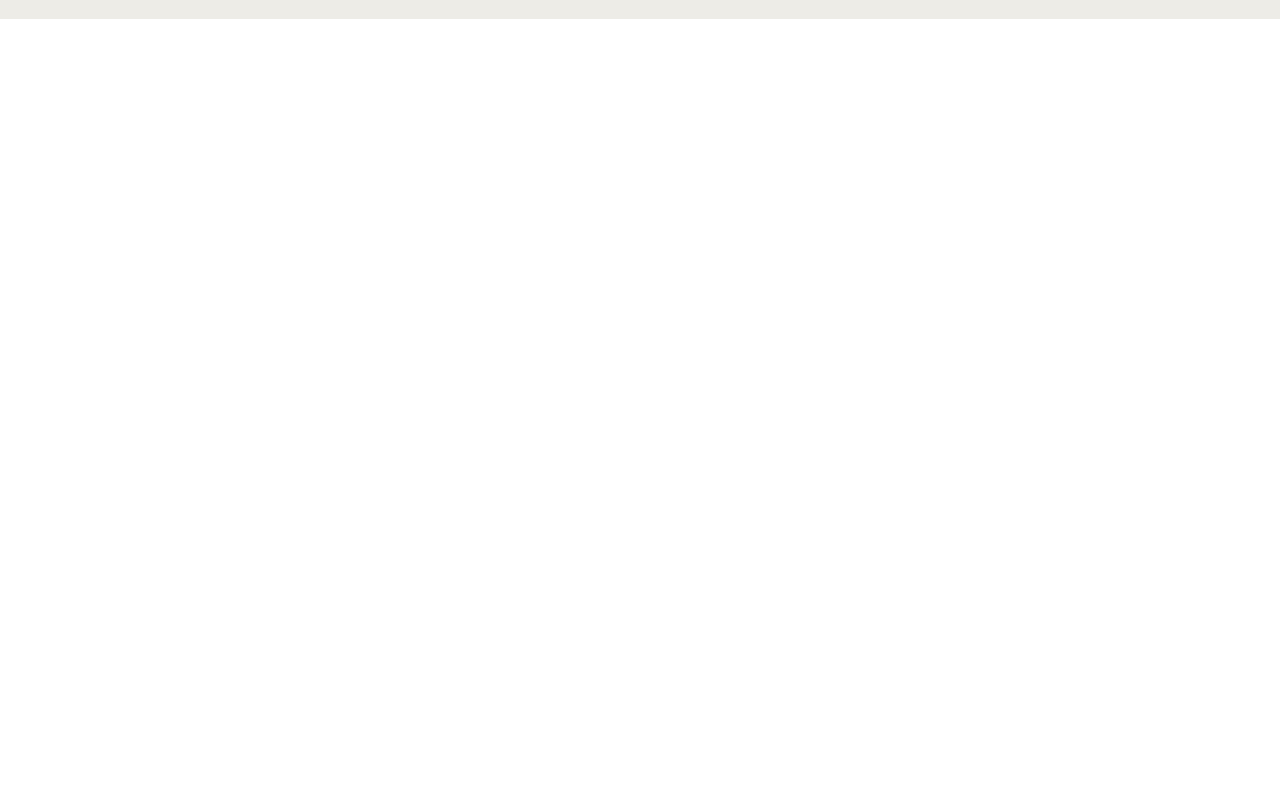
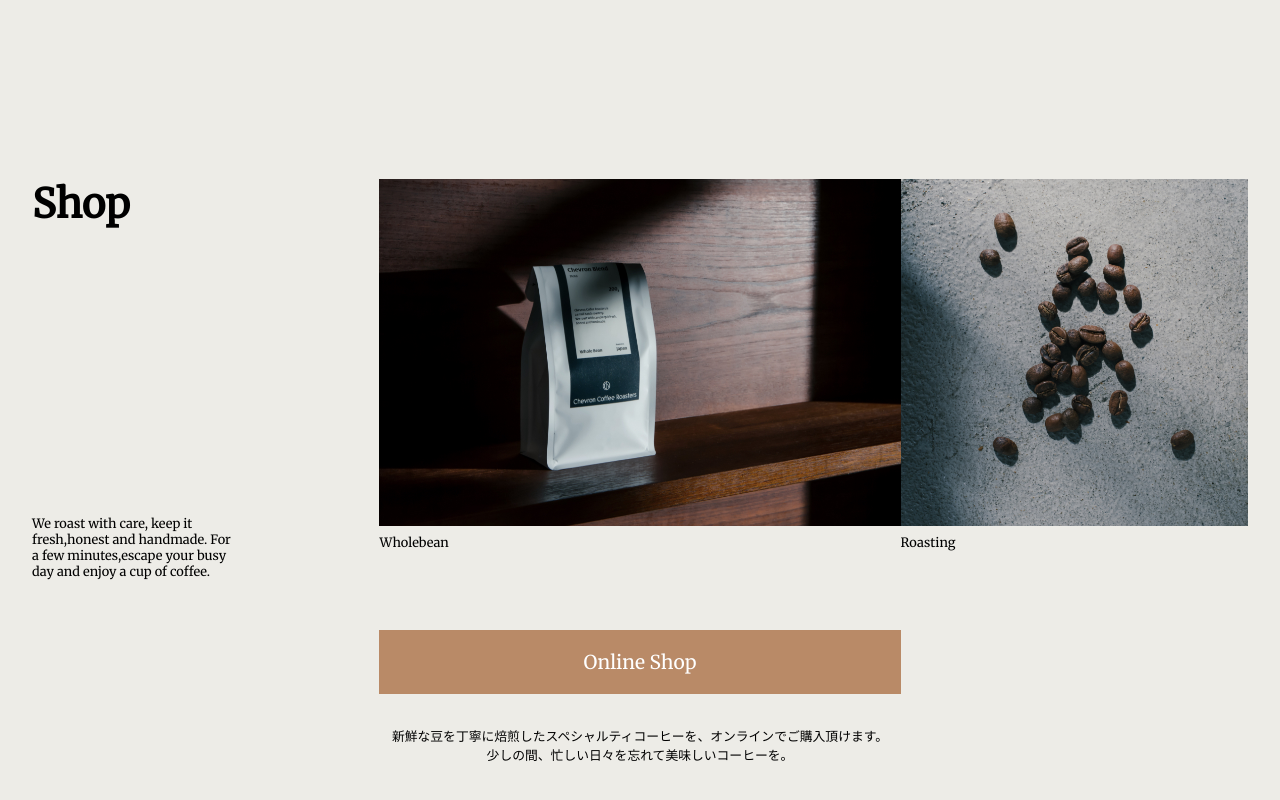
Before and after one commit to Shiho317/upgraded-doodle, a React (Create React App) app: page / in a window 1280 px wide. Shown: the part 3213-4013 px from the top of the page. Before the commit the page ends 3232 px from the top, so only its background shows below. Built offline with nearby package versions, Linux system fonts and the light colour scheme; a web font is replaced by a local one.

Commit message:
added shop

```diff
--- a/src/App.js
+++ b/src/App.js
@@ -1,6 +1,7 @@
 import About from './components/about/About';
 import Header from './components/Header';
 import Menu from './components/menu/Menu';
+import Shop from './components/shop/Shop';
 import Top from './components/top/Top';
 
 function App() {
@@ -10,6 +11,7 @@ function App() {
       <Top />
       <About />
       <Menu />
+      <Shop />
     </div>
   );
 }
--- a/src/components/menu/Menu.style.js
+++ b/src/components/menu/Menu.style.js
@@ -4,25 +4,28 @@ export const MenuCont = styled.div`
   position: relative;
   display: flex;
   padding: 2rem;
+  padding-bottom: 10rem;
   justify-content: space-between;
-  background: ${props => props.theme.color.cream};
+  background: ${(props) => props.theme.color.cream};
 
   h2 {
     font-size: 2.5rem;
+    flex: 1;
   }
-`
+`;
 
 export const MenuDetails = styled.div`
   display: flex;
   flex-direction: column;
   gap: 5rem;
-`
+  flex: 2.5;
+`;
 
 export const CoffeeImages = styled.div`
   display: flex;
   align-items: center;
   gap: 1rem;
-`
+`;
 
 export const Coffee = styled.div`
   width: 320px;
@@ -38,10 +41,9 @@ export const Coffee = styled.div`
   p {
     font-size: 0.8rem;
   }
-`
+`;
 
 export const OtherMenu = styled.div`
-
   h3 {
     letter-spacing: 1.5px;
     font-size: 1rem;
@@ -49,13 +51,13 @@ export const OtherMenu = styled.div`
   }
 
   .add-info {
-    color: #9B9A91;
+    color: #9b9a91;
     font-size: 0.8rem;
   }
-`
+`;
 
 export const OtherMenuTop = styled.div`
-  border-top: 1px solid ${props => props.theme.color.black};
+  border-top: 1px solid ${(props) => props.theme.color.black};
   height: 10rem;
   padding: 1rem 0;
   display: grid;
@@ -65,10 +67,10 @@ export const OtherMenuTop = styled.div`
     letter-spacing: 1.5px;
     font-size: 1.8rem;
   }
-`
+`;
 
 export const OtherMenuDetails = styled.div`
-  border-top: 1px solid #D9D9D9;
+  border-top: 1px solid #d9d9d9;
   height: 10rem;
   padding: 1rem 0;
   display: grid;
@@ -78,14 +80,14 @@ export const OtherMenuDetails = styled.div`
     letter-spacing: 1.5px;
     font-size: 1.8rem;
   }
-`
+`;
 
 export const DrinkTemp = styled.div`
   display: flex;
   flex-direction: column;
   align-items: center;
   gap: 1rem;
-`
+`;
 
 export const DrinkSize = styled.div`
   display: flex;
@@ -93,4 +95,4 @@ export const DrinkSize = styled.div`
   align-items: flex-end;
   justify-content: flex-start;
   gap: 1rem;
-`
+`;
--- a/src/components/shop/Shop.jsx
+++ b/src/components/shop/Shop.jsx
@@ -1,9 +1,43 @@
-import React from 'react'
+import React from "react";
+import { ThemeProvider } from "styled-components";
+import { theme } from "../../styles/Theme";
+import { ImageTitle, ItemImages, ShopBtn, ShopCont, ShopDetails, ShopTitle } from "./Shop.style";
+import bean from "../../img/bean_2x.jpg";
+import roasting from "../../img/roasting_2x.jpg";
 
 const Shop = () => {
   return (
-    <div>Shop</div>
-  )
-}
+    <ThemeProvider theme={theme}>
+      <ShopCont>
+        <ShopTitle>
+          <h2>Shop</h2>
+          <p>
+            We roast with care, keep it fresh,honest and handmade. For a few
+            minutes,escape your busy day and enjoy a cup of coffee.
+          </p>
+        </ShopTitle>
+        <ShopDetails>
+          <ItemImages>
+            <ImageTitle>
+              <img src={bean} alt="bean" />
+              <p>Wholebean</p>
+            </ImageTitle>
+            <ImageTitle>
+              <img src={roasting} alt="roasting" />
+              <p>Roasting</p>
+            </ImageTitle>
+          </ItemImages>
+          <ShopBtn>
+            <button>Online Shop</button>
+            <p>
+              新鮮な豆を丁寧に焙煎したスペシャルティコーヒーを、オンラインでご購入頂けます。<br/>
+              少しの間、忙しい日々を忘れて美味しいコーヒーを。
+            </p>
+          </ShopBtn>
+        </ShopDetails>
+      </ShopCont>
+    </ThemeProvider>
+  );
+};
 
-export default Shop
+export default Shop;
--- /dev/null
+++ b/src/components/shop/Shop.style.js
@@ -0,0 +1,82 @@
+import styled from "styled-components";
+
+export const ShopCont = styled.div`
+  position: relative;
+  display: flex;
+  padding: 2rem;
+  padding-bottom: 20rem;
+  justify-content: space-between;
+  background: ${(props) => props.theme.color.cream};
+`;
+
+export const ShopTitle = styled.div`
+  flex: 1;
+  display: flex;
+  flex-direction: column;
+  justify-content: space-between;
+  height: 400px;
+
+  h2 {
+    font-size: 2.5rem;
+  }
+
+  p {
+    width: 60%;
+    font-size: 0.8rem;
+  }
+`;
+
+export const ShopDetails = styled.div`
+  flex: 2.5;
+  display: flex;
+  flex-direction: column;
+  gap: 5rem;
+`;
+
+export const ItemImages = styled.div`
+  width: 100%;
+  display: grid;
+  grid-template-columns: 3fr 2fr;
+`;
+
+export const ImageTitle = styled.div`
+  display: flex;
+  flex-direction: column;
+  gap: 0.5rem;
+
+  img {
+    width: 100%;
+    height: 100%;
+  }
+
+  p {
+    font-size: 0.8rem;
+  }
+`;
+
+export const ShopBtn = styled.div`
+  display: flex;
+  flex-direction: column;
+  gap: 2rem;
+
+  button {
+    width: 60%;
+    height: 4rem;
+    background-color: ${props => props.theme.color.orange};
+    border: none;
+    font-size: 1.2rem;
+    color: white;
+    cursor: pointer;
+
+    &:hover {
+      opacity: 0.3;
+      transition: all 0.3s ease-in;
+    }
+  }
+
+  p {
+    width: 60%;
+    text-align: center;
+    font-size: 0.8rem;
+  }
+`
```
